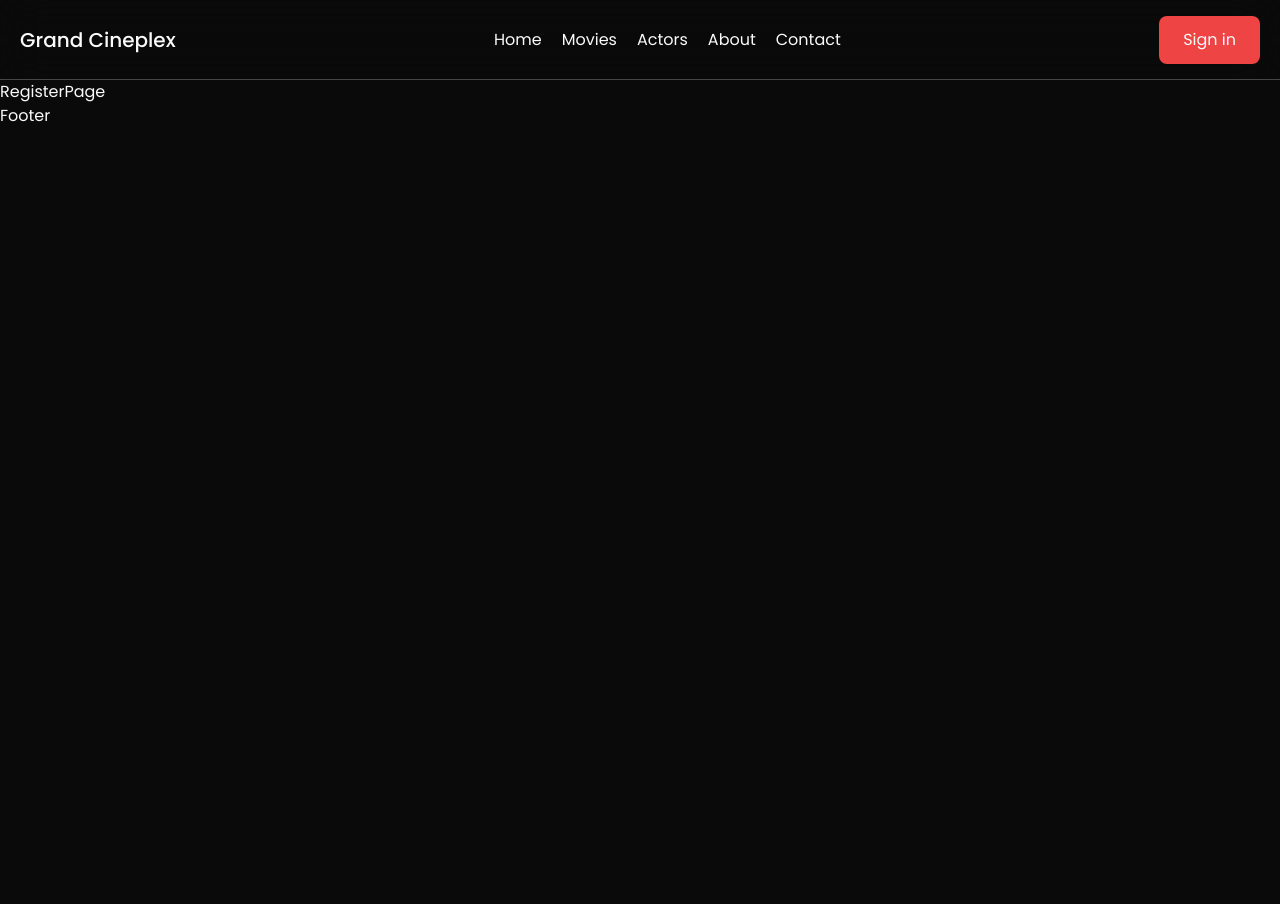
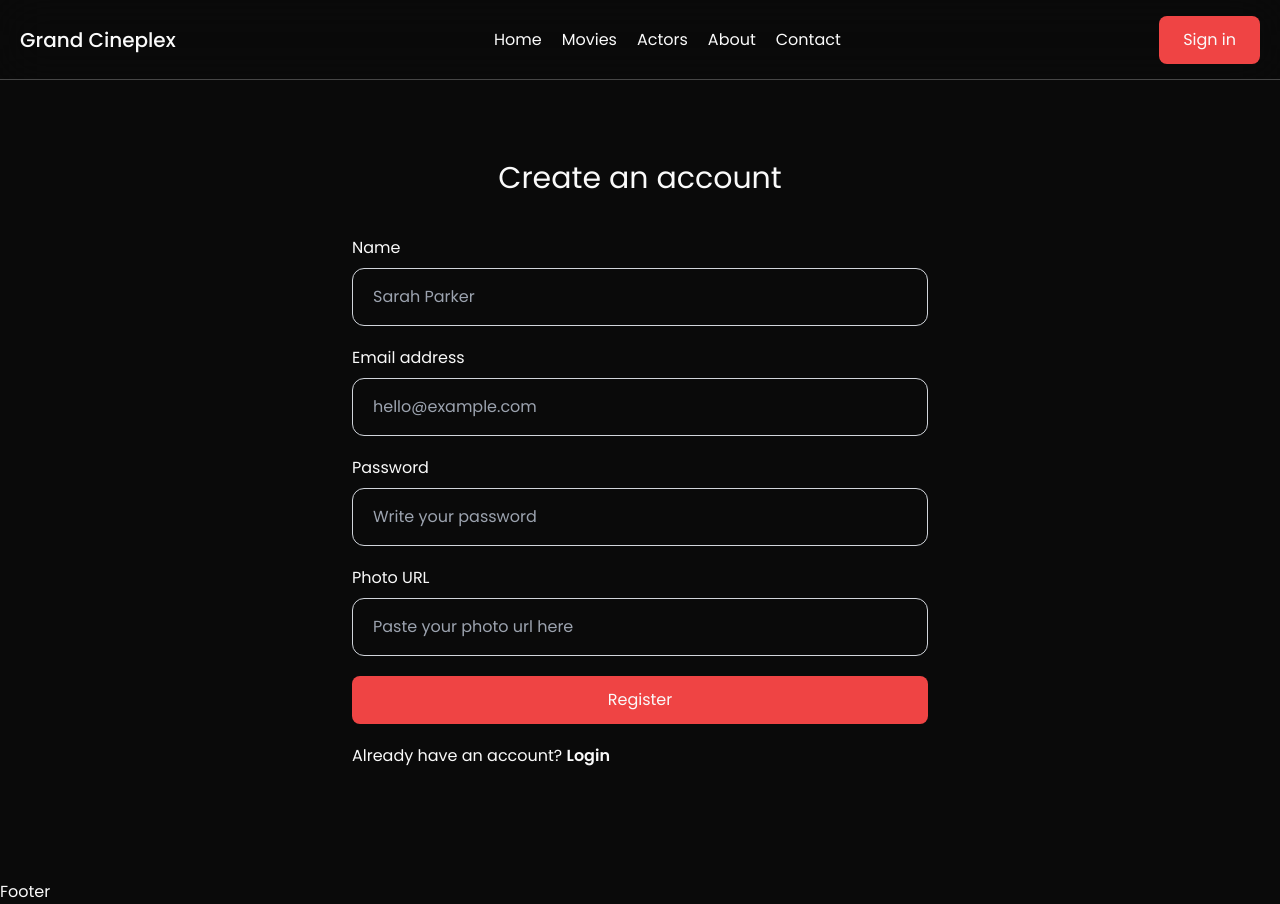
Before and after one commit to shohan-pherones/grand-cineplex, a React (Vite) app: page /register in a window 1280 px wide. Before the commit the page ends 800 px from the top, so only its background shows below. Built offline with nearby package versions, Linux system fonts and the light colour scheme.

Commit message:
login and register page

```diff
--- /dev/null
+++ b/src/components/Login.jsx
@@ -0,0 +1,74 @@
+import { Link } from "react-router-dom";
+import SectionTitle from "./SectionTitle";
+import { useCallback, useState } from "react";
+
+const Login = () => {
+  const [formData, setFormData] = useState({
+    email: "",
+    password: "",
+  });
+
+  const handleSubmit = useCallback(
+    async (e) => {
+      e.preventDefault();
+
+      /* TODO: send login req. to server */
+    },
+    [formData]
+  );
+
+  return (
+    <section className="wrapper section-padding min-h-screen">
+      <SectionTitle title="Login to your account" />
+
+      <form
+        onSubmit={handleSubmit}
+        className="max-w-xl mx-auto flex flex-col gap-5"
+      >
+        <div className="form-control flex flex-col gap-2">
+          <label htmlFor="email">Email address</label>
+          <input
+            value={formData.email}
+            onChange={(e) =>
+              setFormData({ ...formData, email: e.target.value })
+            }
+            type="email"
+            id="email"
+            placeholder="hello@example.com"
+            className="bg-transparent outline-none px-5 py-4 border border-gray-300 focus:border-red transition duration-300 ease-in-out rounded-xl"
+          />
+        </div>
+
+        <div className="form-control flex flex-col gap-2">
+          <label htmlFor="password">Password</label>
+          <input
+            value={formData.password}
+            onChange={(e) =>
+              setFormData({ ...formData, password: e.target.value })
+            }
+            type="password"
+            id="password"
+            placeholder="Write your password"
+            className="bg-transparent outline-none px-5 py-4 border border-gray-300 focus:border-red transition duration-300 ease-in-out rounded-xl"
+          />
+        </div>
+
+        <button type="submit" className="btn">
+          Login
+        </button>
+
+        <p>
+          Do not have an account?{" "}
+          <Link
+            to="/register"
+            className="font-semibold hover:underline underline-offset-2"
+          >
+            Register
+          </Link>
+        </p>
+      </form>
+    </section>
+  );
+};
+
+export default Login;
--- /dev/null
+++ b/src/components/Register.jsx
@@ -0,0 +1,102 @@
+import { Link } from "react-router-dom";
+import SectionTitle from "./SectionTitle";
+import { useCallback, useState } from "react";
+
+const Register = () => {
+  const [formData, setFormData] = useState({
+    name: "",
+    email: "",
+    password: "",
+    photoUrl: "",
+  });
+
+  const handleSubmit = useCallback(
+    async (e) => {
+      e.preventDefault();
+
+      /* TODO: send register req. to server */
+    },
+    [formData]
+  );
+
+  return (
+    <section className="wrapper section-padding min-h-screen">
+      <SectionTitle title="Create an account" />
+
+      <form
+        onSubmit={handleSubmit}
+        className="max-w-xl mx-auto flex flex-col gap-5"
+      >
+        <div className="form-control flex flex-col gap-2">
+          <label htmlFor="name">Name</label>
+          <input
+            value={formData.name}
+            onChange={(e) => setFormData({ ...formData, name: e.target.value })}
+            type="text"
+            id="name"
+            placeholder="Sarah Parker"
+            className="bg-transparent outline-none px-5 py-4 border border-gray-300 focus:border-red transition duration-300 ease-in-out rounded-xl"
+          />
+        </div>
+
+        <div className="form-control flex flex-col gap-2">
+          <label htmlFor="email">Email address</label>
+          <input
+            value={formData.email}
+            onChange={(e) =>
+              setFormData({ ...formData, email: e.target.value })
+            }
+            type="email"
+            id="email"
+            placeholder="hello@example.com"
+            className="bg-transparent outline-none px-5 py-4 border border-gray-300 focus:border-red transition duration-300 ease-in-out rounded-xl"
+          />
+        </div>
+
+        <div className="form-control flex flex-col gap-2">
+          <label htmlFor="password">Password</label>
+          <input
+            value={formData.password}
+            onChange={(e) =>
+              setFormData({ ...formData, password: e.target.value })
+            }
+            type="password"
+            id="password"
+            placeholder="Write your password"
+            className="bg-transparent outline-none px-5 py-4 border border-gray-300 focus:border-red transition duration-300 ease-in-out rounded-xl"
+          />
+        </div>
+
+        <div className="form-control flex flex-col gap-2">
+          <label htmlFor="photoUrl">Photo URL</label>
+          <input
+            value={formData.photoUrl}
+            onChange={(e) =>
+              setFormData({ ...formData, photoUrl: e.target.value })
+            }
+            type="text"
+            id="photoUrl"
+            placeholder="Paste your photo url here"
+            className="bg-transparent outline-none px-5 py-4 border border-gray-300 focus:border-red transition duration-300 ease-in-out rounded-xl"
+          />
+        </div>
+
+        <button type="submit" className="btn">
+          Register
+        </button>
+
+        <p>
+          Already have an account?{" "}
+          <Link
+            to="/login"
+            className="font-semibold hover:underline underline-offset-2"
+          >
+            Login
+          </Link>
+        </p>
+      </form>
+    </section>
+  );
+};
+
+export default Register;
--- a/src/pages/Login.jsx
+++ b/src/pages/Login.jsx
@@ -1,5 +1,11 @@
+import Login from "../components/Login";
+
 const LoginPage = () => {
-  return <div className="pt-[5rem]">LoginPage</div>;
+  return (
+    <div className="pt-[5rem]">
+      <Login />
+    </div>
+  );
 };
 
 export default LoginPage;
--- a/src/pages/Register.jsx
+++ b/src/pages/Register.jsx
@@ -1,5 +1,11 @@
+import Register from "../components/Register";
+
 const RegisterPage = () => {
-  return <div className="pt-[5rem]">RegisterPage</div>;
+  return (
+    <div className="pt-[5rem]">
+      <Register />
+    </div>
+  );
 };
 
 export default RegisterPage;
```
